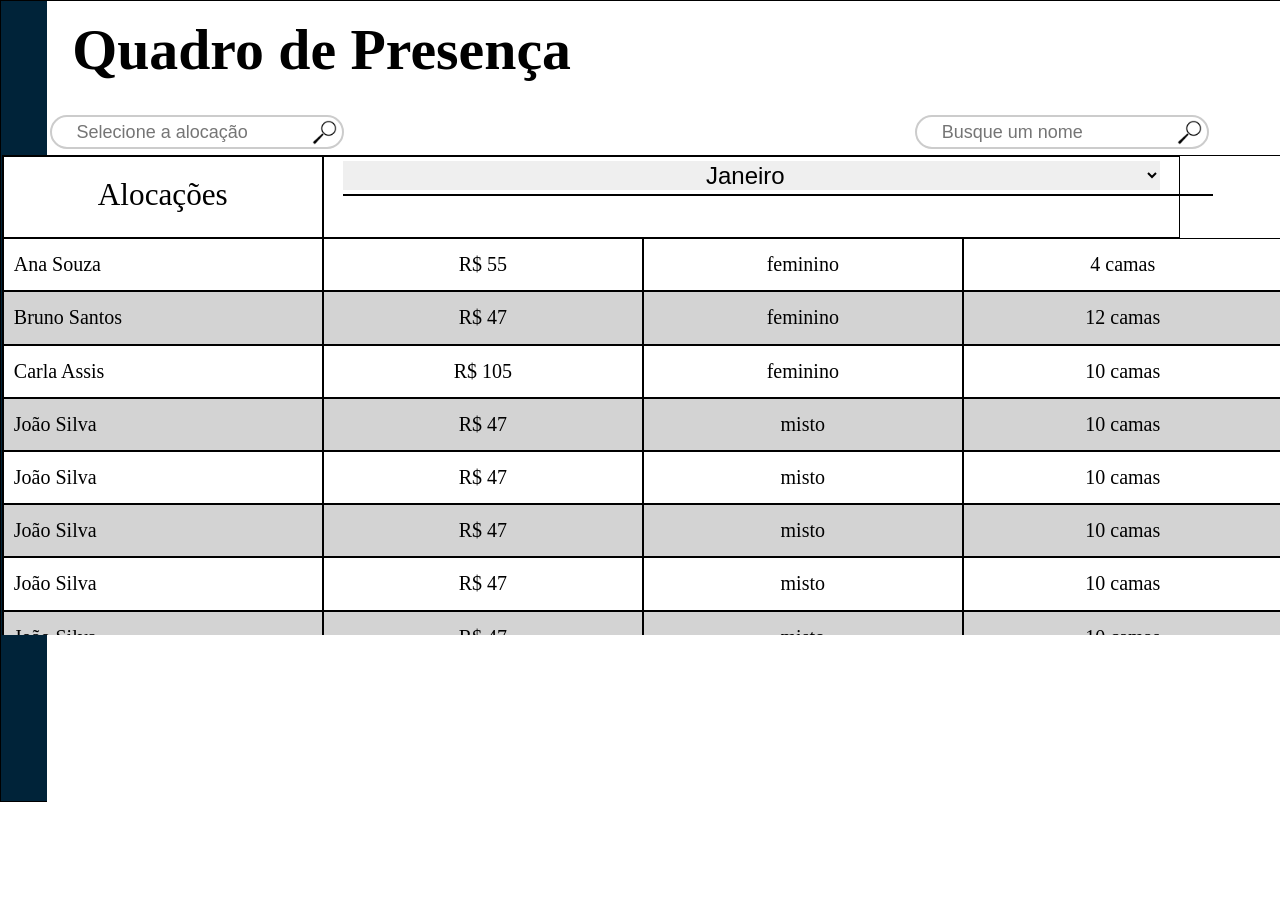
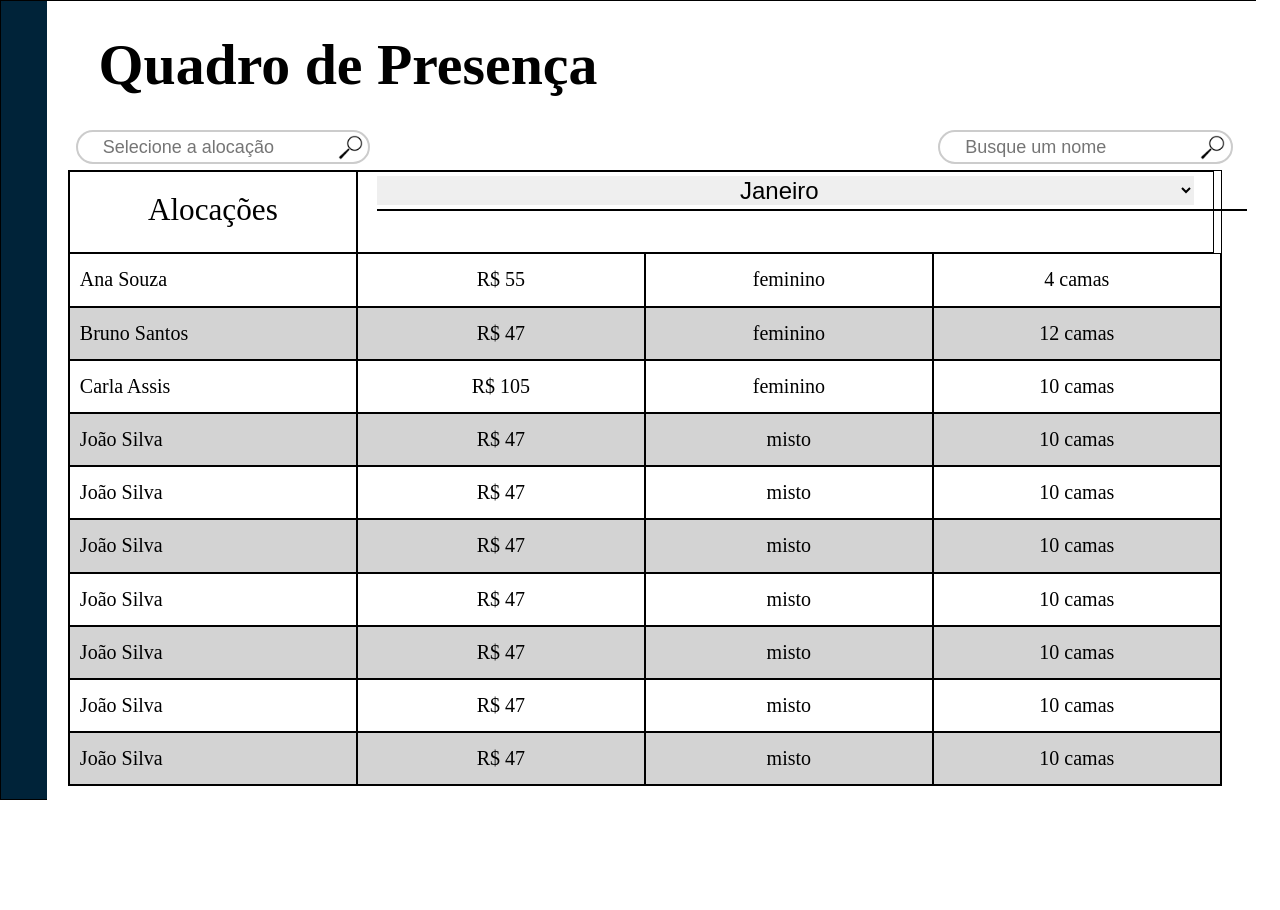
Before and after one commit to madu-braga/Inodevs, a PHP site: page /html/quadro.html in a window 1280 px wide; the page is wider, and only the part inside the window is pictured. Before the commit the page ends 802 px from the top of that part, so only its background shows below. Run offline with PHP 8.4, Linux system fonts and the light colour scheme.

Commit message:
Update quadro.css

```diff
--- a/css/quadro.css
+++ b/css/quadro.css
@@ -7,15 +7,17 @@
   margin: 0;
   padding: 0;
   background-color: #002339;
-  height: 100vh;
+  height: 99.8vh;
+  max-width: 98%;
 }
 
 .container{
     position: flex;
     background-color: #fff;
     height: 69.2vw;
-  margin-left: 5.7vh;
-  width: 80%;
+    margin-left: 5.8vh;
+    width: 95%;
+    padding-left: 2v;
 }
 .container,h2 {
     font-size: 1.7em;
@@ -169,20 +171,3 @@ input[type=search] {
     outline: 0px auto;
     outline-offset: 0px;
 }
-
-td {
-  border: 1px solid black;
-}
-
-/* try removing the "hack" below to see how the table overflows the .body */
-#hack1 {
-  display: table;
-  table-layout: fixed;
-  width: 100%;
-}
-
-#hack2 {
-  display: table-cell;
-  overflow-x: auto;
-  width: 100%;
-}
```
Lines whose indentation alone changed are shown as unchanged.
